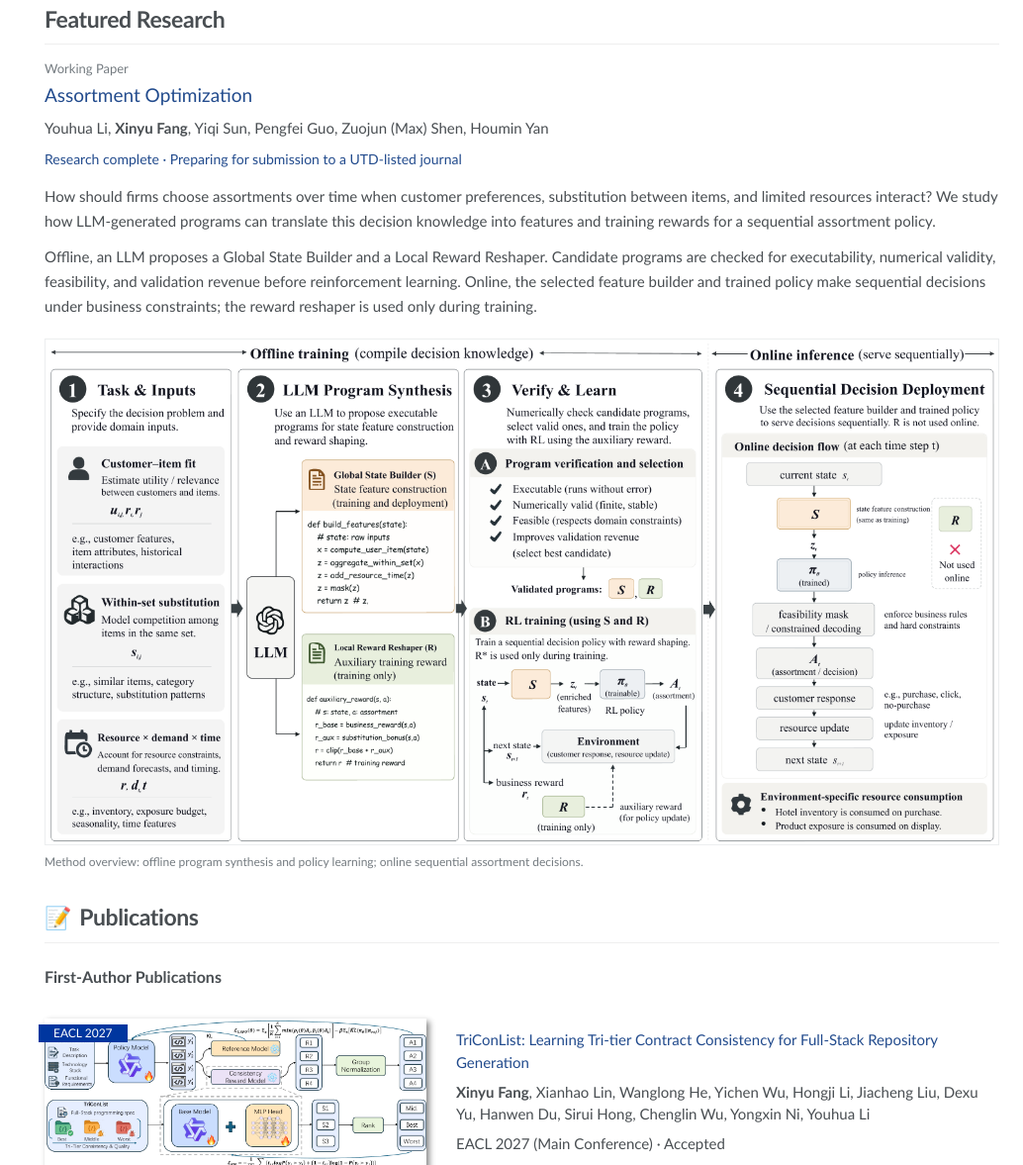
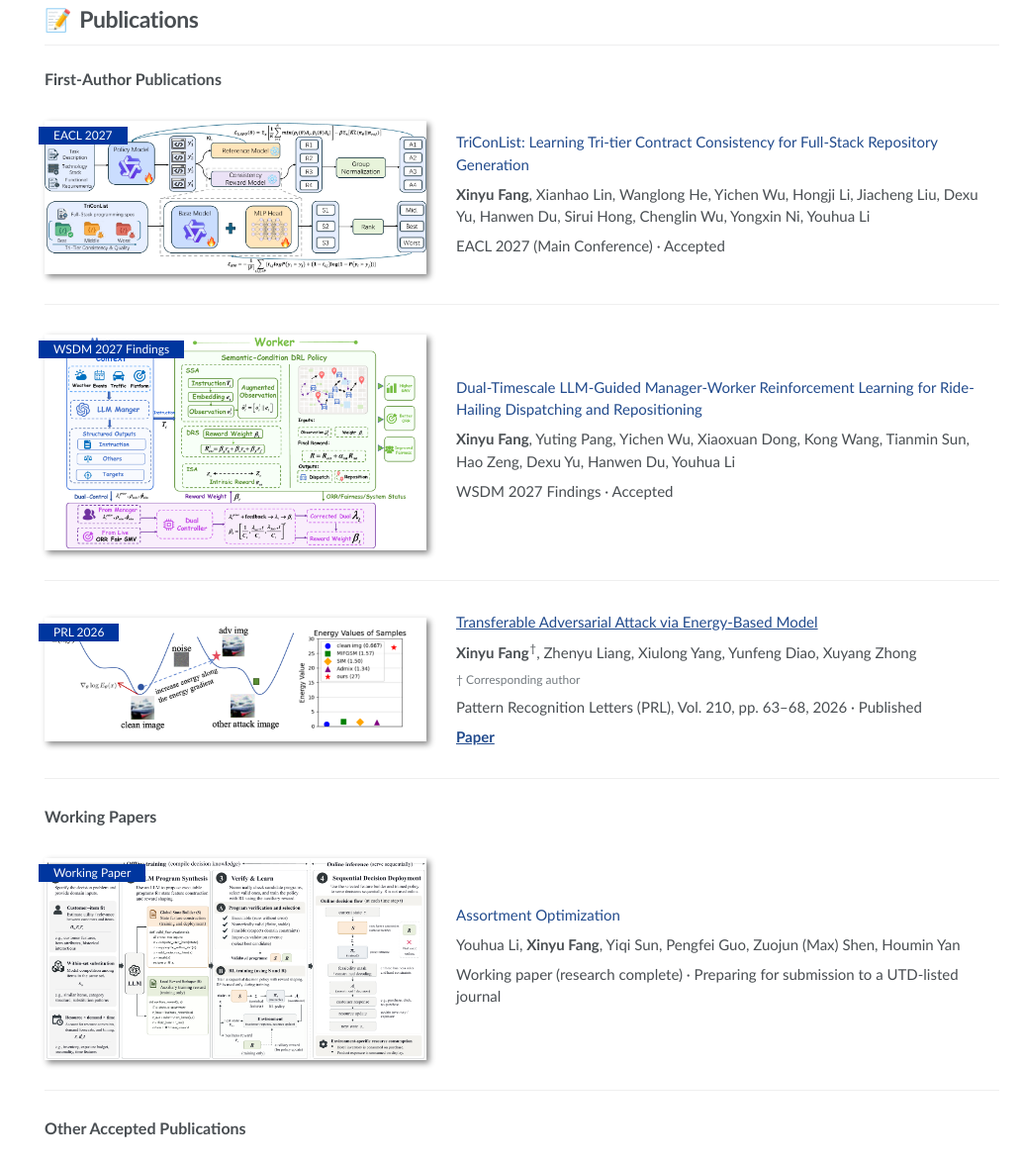
Before and after one commit to 1-fang/1-fang.github.io, a plain HTML site: page index.html in a window 1280 px wide. Shown: the part 524-1701 px from the top of the page at 99% size, without its empty margins (246-1280 px from the left). Drawn offline with Linux system fonts and the light colour scheme.

Commit message:
Move assortment working paper into the standard publication layout

```diff
--- a/assets/main.js
+++ b/assets/main.js
@@ -31,30 +31,13 @@
     const label = name === p.name ? `<strong>${esc(name)}</strong>` : esc(name);
     return label + (corresponding.includes(name) ? '<sup class="corresponding-mark" title="Corresponding author">†</sup>' : "");
   }).join(", ");
-  const featured = p.featuredResearch;
-  if (featured) {
-    document.getElementById("featured-research-content").innerHTML = `
-      <article class="featured-work" id="${esc(featured.slug)}">
-        <p class="work-type">${esc(featured.type)}</p>
-        <h3 class="work-title">${esc(featured.title)}</h3>
-        <p class="authors">${authors(featured.authors)}</p>
-        <p class="work-status">${esc(featured.status)}</p>
-        <div class="work-story">${featured.story.map(paragraph => `<p>${esc(paragraph)}</p>`).join("")}</div>
-        <figure class="work-figure"><img src="${esc(featured.image)}" alt="${esc(featured.imageAlt)}" width="${featured.imageWidth}" height="${featured.imageHeight}" decoding="async">
-          <figcaption>Method overview: offline program synthesis and policy learning; online sequential assortment decisions.</figcaption>
-        </figure>
-      </article>`;
-  } else {
-    document.getElementById("featured-research").hidden = true;
-    document.querySelector('.nav-links a[href="#featured-research"]').hidden = true;
-  }
   const groups = [...new Set(p.publications.map(item => item.group))];
   document.getElementById("publication-list").innerHTML = groups.map(group => `
     <div class="publication-group"><h3 class="publication-group-title">${esc(group)}</h3>
     ${p.publications.filter(item => item.group === group).map(item => {
       const figure = `<img class="pub-image${item.imagePending ? " pending-figure" : ""}" src="${esc(item.image)}" alt="${esc(item.imageAlt)}" width="${item.imageWidth}" height="${item.imageHeight}" loading="lazy" decoding="async">`;
       const links = [["Paper",item.paper],["Code",item.code],["Project",item.project]].filter(([,url]) => safeUrl(url));
-      const venueBadge = item.status === "Under Review" ? "Under Review" : item.venue.startsWith("Pattern Recognition Letters") ? "PRL 2026" : item.venue.replace(" (Main Conference)", "");
+      const venueBadge = item.badge || (item.status === "Under Review" ? "Under Review" : item.venue.startsWith("Pattern Recognition Letters") ? "PRL 2026" : item.venue.replace(" (Main Conference)", ""));
       return `<article class="publication" id="${esc(item.slug)}">
         <div class="publication-visual"><div class="figure-frame"><span class="venue-badge">${esc(venueBadge)}</span>${figure}</div></div>
         <div class="publication-content"><h4 class="pub-title">${external(item.paper || item.project,item.title)}</h4><p class="authors">${authors(item.authors,item.correspondingAuthors)}</p>
--- a/assets/style.css
+++ b/assets/style.css
@@ -36,14 +36,3 @@
 
 /* Profile and introduction follow the reference homepage typography. */
 .role{white-space:pre-line}.about p{line-height:1.5;margin-bottom:10px}.about a{text-decoration:underline}.research-interests{margin-top:12px!important}
-
-/* The completed working paper is presented separately from publications. */
-.featured-work{scroll-margin-top:84px}
-.work-type{margin:0 0 3px;color:var(--muted);font-size:13px}
-.work-title{margin:0 0 7.5px;color:var(--link);font-size:19px;font-weight:400;line-height:1.5}
-.work-status{margin:9px 0 15px;color:var(--link);font-size:14px}
-.work-story p{margin:0 0 12px;line-height:1.65}
-.work-figure{margin:20px 0 0}
-.work-figure img{display:block;width:100%;height:auto;border:1px solid #eceeef;background:#fff}
-.work-figure figcaption{margin-top:8px;color:var(--muted);font-size:12px;line-height:1.5}
-@media(max-width:767px){.featured-work{scroll-margin-top:112px}.work-title{font-size:18px}.work-status{font-size:13px}.work-figure{margin-top:16px}}
--- a/index.html
+++ b/index.html
@@ -7,9 +7,9 @@
   <meta name="color-scheme" content="light">
   <title>Xinyu Fang - Homepage</title>
   <link rel="icon" href="assets/avatar.jpg" type="image/jpeg">
-  <link rel="stylesheet" href="assets/style.css?v=20261117-assortment">
-  <script src="profile.js?v=20261117-assortment" defer></script>
-  <script src="assets/main.js?v=20261117-assortment" defer></script>
+  <link rel="stylesheet" href="assets/style.css?v=20261117-working-paper">
+  <script src="profile.js?v=20261117-working-paper" defer></script>
+  <script src="assets/main.js?v=20261117-working-paper" defer></script>
 </head>
 <body>
   <a class="skip-link" href="#about-me">Skip to content</a>
@@ -18,7 +18,7 @@
       <a class="brand" href="#about-me">Homepage</a>
       <div class="nav-links">
         <a href="#about-me">About Me</a><a href="#news">News</a>
-        <a href="#featured-research">Featured Research</a><a href="#publications">Publications</a><a href="#service">Professional Service</a>
+        <a href="#publications">Publications</a><a href="#service">Professional Service</a>
         <a href="#experience">Experience</a>
       </div>
     </nav>
@@ -28,7 +28,6 @@
     <main id="content">
       <section id="about-me" class="about" aria-label="About Me"></section>
       <section id="news"><h2><span aria-hidden="true">🔥</span> News</h2><ul class="news-list" id="news-list"></ul></section>
-      <section id="featured-research"><h2>Featured Research</h2><div id="featured-research-content"></div></section>
       <section id="publications"><h2><span aria-hidden="true">📝</span> Publications</h2><div id="publication-list"></div></section>
       <section id="service"><h2><span aria-hidden="true">📋</span> Professional Service</h2><ul class="simple-list" id="service-list"></ul></section>
       <section id="experience"><h2><span aria-hidden="true">🎓</span> Education &amp; Experience</h2><ul class="simple-list" id="experience-list"></ul></section>
--- a/profile.js
+++ b/profile.js
@@ -17,14 +17,7 @@ window.PROFILE = {
       },
       "."
     ],
-    [
-      "My current research focuses on ",
-      {
-        "text": "assortment optimization",
-        "url": "#assortment-optimization"
-      },
-      ": using large language models to construct decision features and training rewards for reinforcement learning under customer choice and resource constraints. This builds on my work in LLM-based code generation and language-guided reinforcement learning for operational decision-making."
-    ],
+    "My research explores how large language models can support learning and decision-making in complex environments. I began with LLM-based code generation, where I developed hands-on experience in reinforcement learning and model training. I subsequently extended this interest to operational decision-making, studying language-guided, hierarchical reinforcement learning for ride-hailing dispatching and repositioning.",
     "I am particularly interested in the intersection of large language models, reinforcement learning, and information systems: how semantic knowledge and high-level objectives can be translated into adaptive, executable policies for real-world decision problems."
   ],
   "announcement": "I am preparing to apply for PhD programs in Information Systems.",
@@ -123,6 +116,31 @@ window.PROFILE = {
       "imagePending": false,
       "imageAlt": "EBA method overview: increasing sample energy along the energy gradient",
       "paper": "https://doi.org/10.1016/j.patrec.2026.09.032",
+      "code": "",
+      "project": ""
+    },
+    {
+      "slug": "assortment-optimization",
+      "title": "Assortment Optimization",
+      "authors": [
+        "Youhua Li",
+        "Xinyu Fang",
+        "Yiqi Sun",
+        "Pengfei Guo",
+        "Zuojun (Max) Shen",
+        "Houmin Yan"
+      ],
+      "image": "assets/publications/assortment-method.webp",
+      "imageWidth": 3000,
+      "imageHeight": 1590,
+      "imageAlt": "Assortment optimization framework: offline LLM program synthesis and verification, reinforcement learning with a Global State Builder and Local Reward Reshaper, and online constrained sequential decisions.",
+      "group": "Working Papers",
+      "venue": "Working paper (research complete)",
+      "status": "Preparing for submission to a UTD-listed journal",
+      "badge": "Working Paper",
+      "description": "",
+      "imagePending": false,
+      "paper": "",
       "code": "",
       "project": ""
     },
@@ -280,27 +298,5 @@ window.PROFILE = {
     "LLM-Guided Decision-Making and Optimization",
     "Reinforcement Learning",
     "AI for Information Systems and Operations"
-  ],
-  "featuredResearch": {
-    "slug": "assortment-optimization",
-    "title": "Assortment Optimization",
-    "authors": [
-      "Youhua Li",
-      "Xinyu Fang",
-      "Yiqi Sun",
-      "Pengfei Guo",
-      "Zuojun (Max) Shen",
-      "Houmin Yan"
-    ],
-    "type": "Working Paper",
-    "status": "Research complete · Preparing for submission to a UTD-listed journal",
-    "story": [
-      "How should firms choose assortments over time when customer preferences, substitution between items, and limited resources interact? We study how LLM-generated programs can translate this decision knowledge into features and training rewards for a sequential assortment policy.",
-      "Offline, an LLM proposes a Global State Builder and a Local Reward Reshaper. Candidate programs are checked for executability, numerical validity, feasibility, and validation revenue before reinforcement learning. Online, the selected feature builder and trained policy make sequential decisions under business constraints; the reward reshaper is used only during training."
-    ],
-    "image": "assets/publications/assortment-method.webp",
-    "imageWidth": 3000,
-    "imageHeight": 1590,
-    "imageAlt": "Assortment optimization framework: offline LLM program synthesis and verification, reinforcement learning with a Global State Builder and Local Reward Reshaper, and online constrained sequential decisions."
-  }
+  ]
 };
```
Also changed, not shown: 2 other files.
